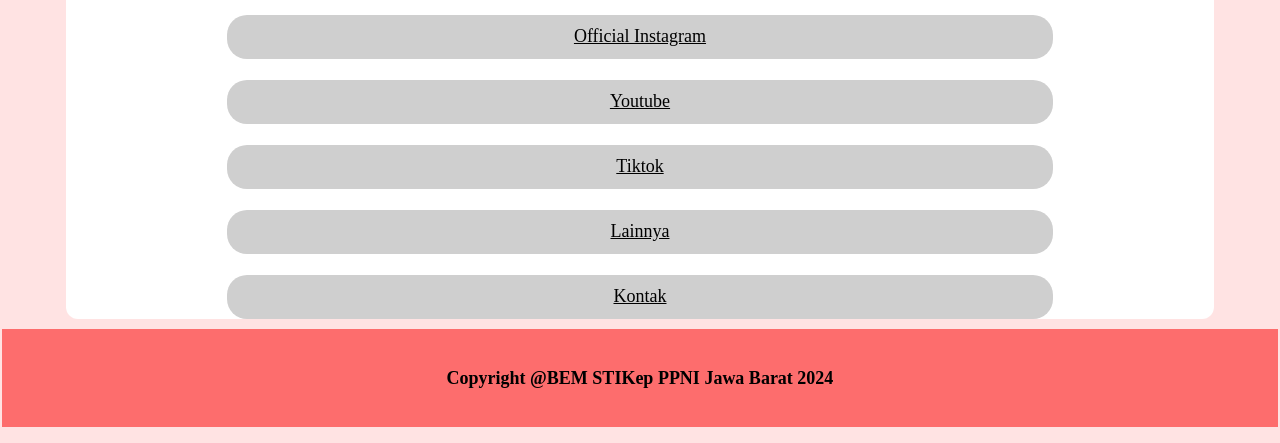
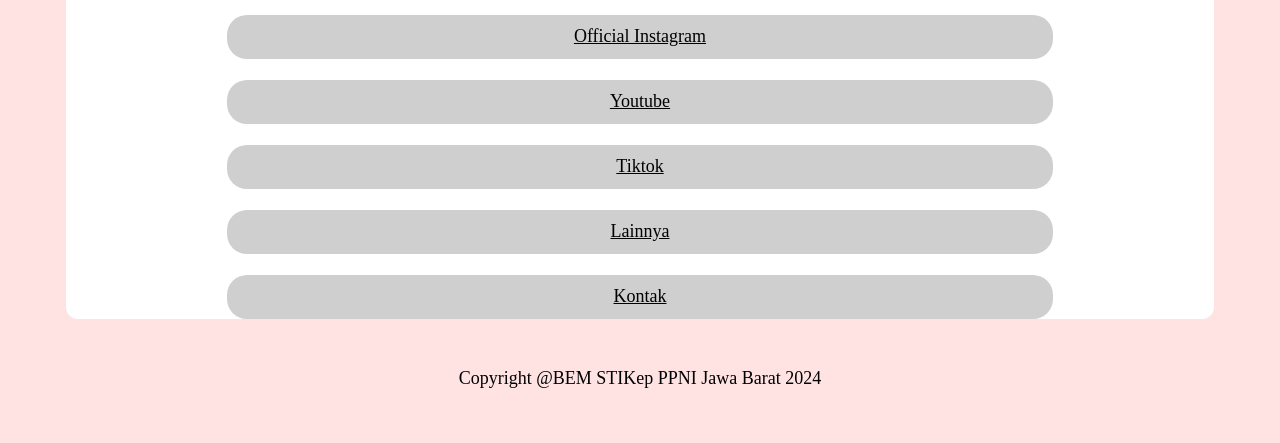
Before and after one commit to Fushigoro2/Organisasi_experimental, a plain HTML site: page index.html in a window 1280 px wide. Shown: the part 357-800 px from the top of the page. Drawn offline with Linux system fonts and the light colour scheme.

Commit message:
style.css

```diff
--- a/style.css
+++ b/style.css
@@ -81,10 +81,3 @@ a {
     text-decoration: underline;
     background-color: red;
 }
-
-.footer {
-    background-color: #fd6d6d;
-    padding: auto;
-    padding-bottom: 20px;
-    font-weight: bold;
-}
```
